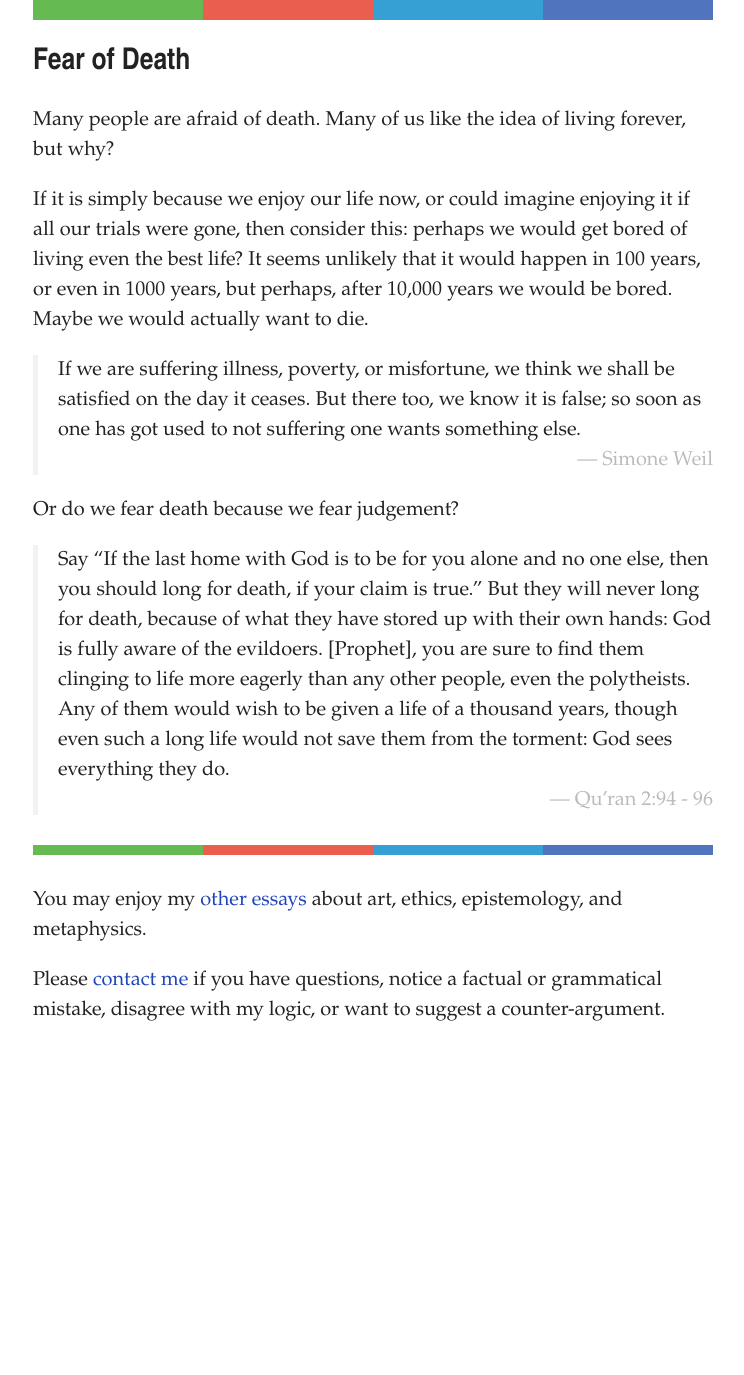
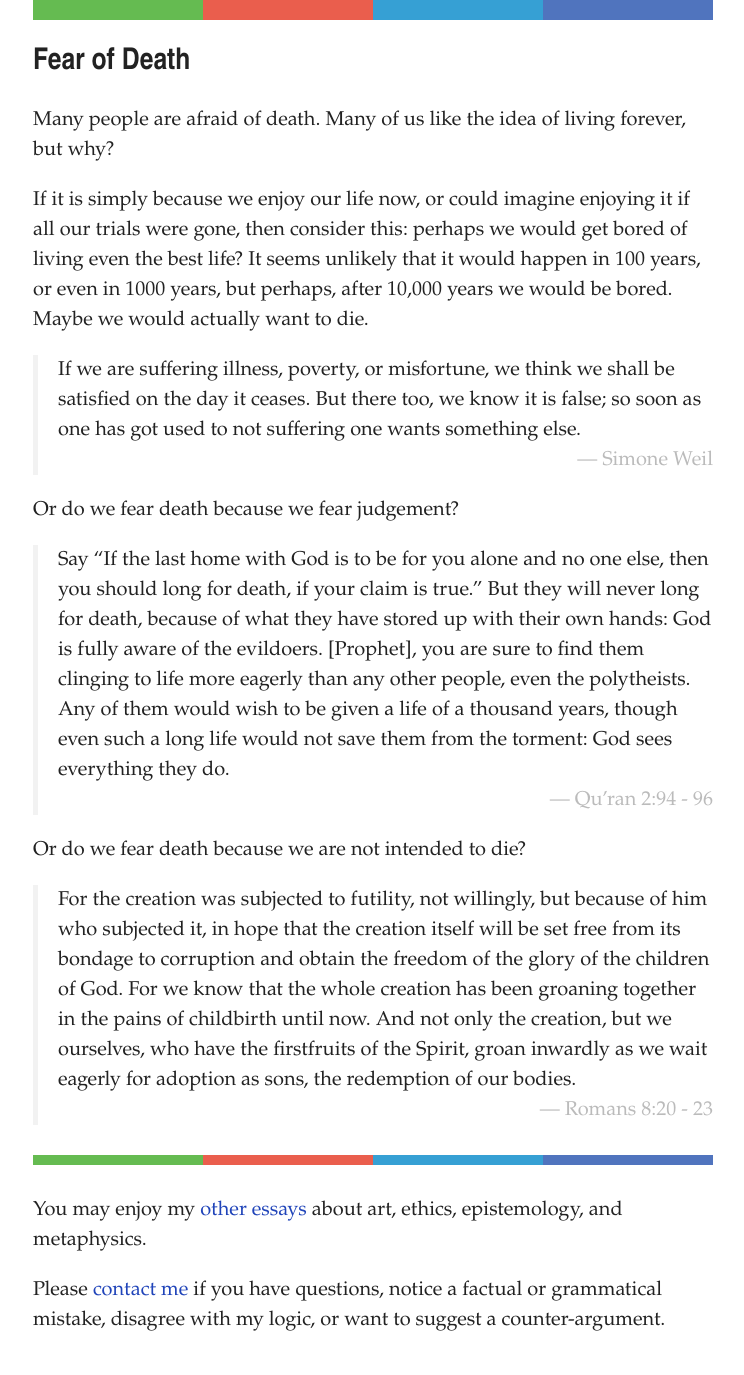
Before and after one commit to artsandmetaphysics/goodlifeodyssey, a Jekyll site: the page built from _essays/fear-of-death.md, in a window 1280 px wide. Shown: the whole page, without its empty margins (267-1011 px from the left). Built offline with Jekyll 4.4.1, drawn with Linux system fonts in a browser that asks for light colours; before the commit the page ends 1065 px from its top, so only the background shows below that.

Commit message:
Include another possible reason we fear death

```diff
--- a/_essays/fear-of-death.md
+++ b/_essays/fear-of-death.md
@@ -16,3 +16,8 @@ Or do we fear death because we fear judgement?
 
 > Say "If the last home with God is to be for you alone and no one else, then you should long for death, if your claim is true."  But they will never long for death, because of what they have stored up with their own hands: God is fully aware of the evildoers.  [Prophet], you are sure to find them clinging to life more eagerly than any other people, even the polytheists.  Any of them would wish to be given a life of a thousand years, though even such a long life would not save them from the torment: God sees everything they do.
 > <cite title="Translation by M.A.S. Abdel Haleem, 2008">Qu'ran 2:94 - 96</cite>
+
+Or do we fear death because we are not intended to die?
+
+> For the creation was subjected to futility, not willingly, but because of him who subjected it, in hope that the creation itself will be set free from its bondage to corruption and obtain the freedom of the glory of the children of God.  For we know that the whole creation has been groaning together in the pains of childbirth until now.  And not only the creation, but we ourselves, who have the firstfruits of the Spirit, groan inwardly as we wait eagerly for adoption as sons, the redemption of our bodies.
+> <cite title="English Standard Version">Romans 8:20 - 23</cite>
```
